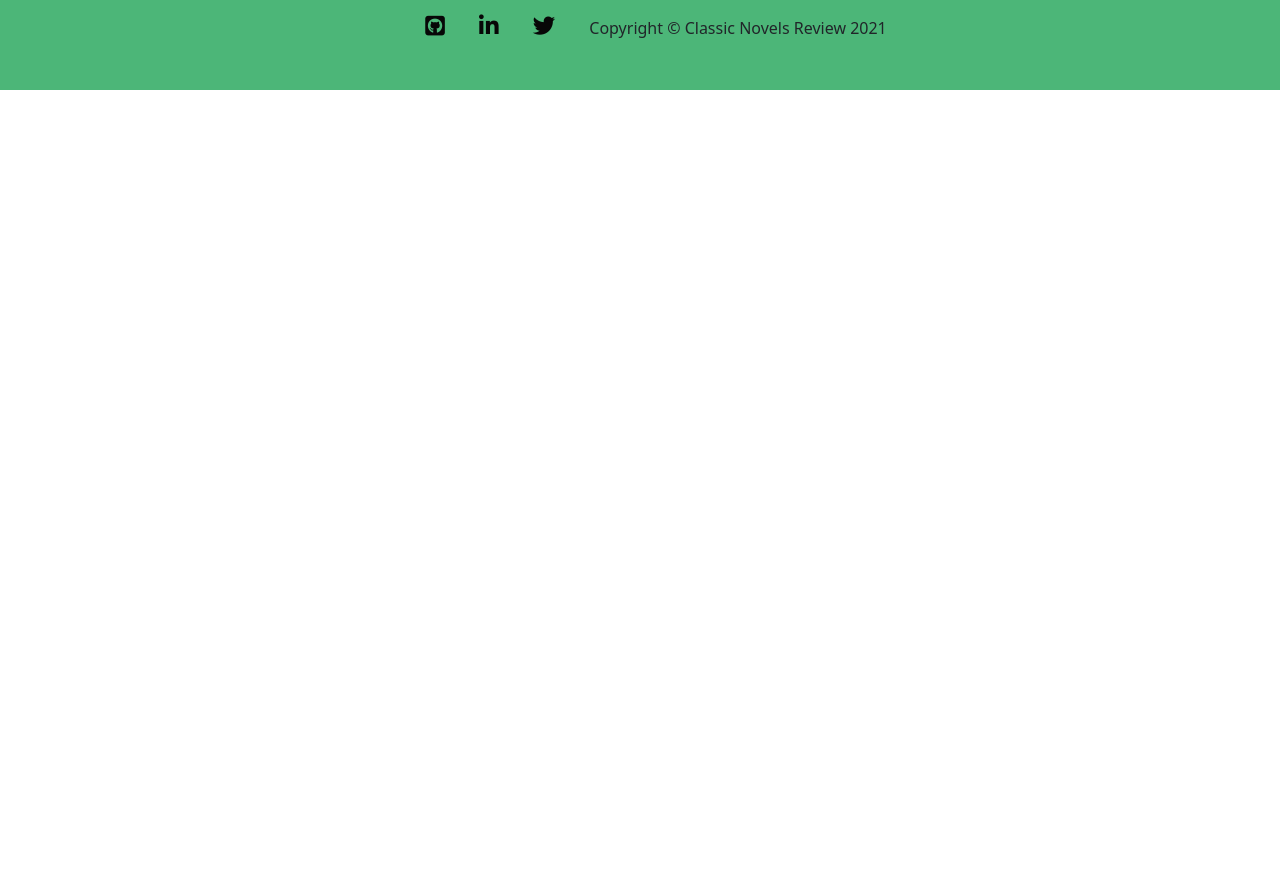
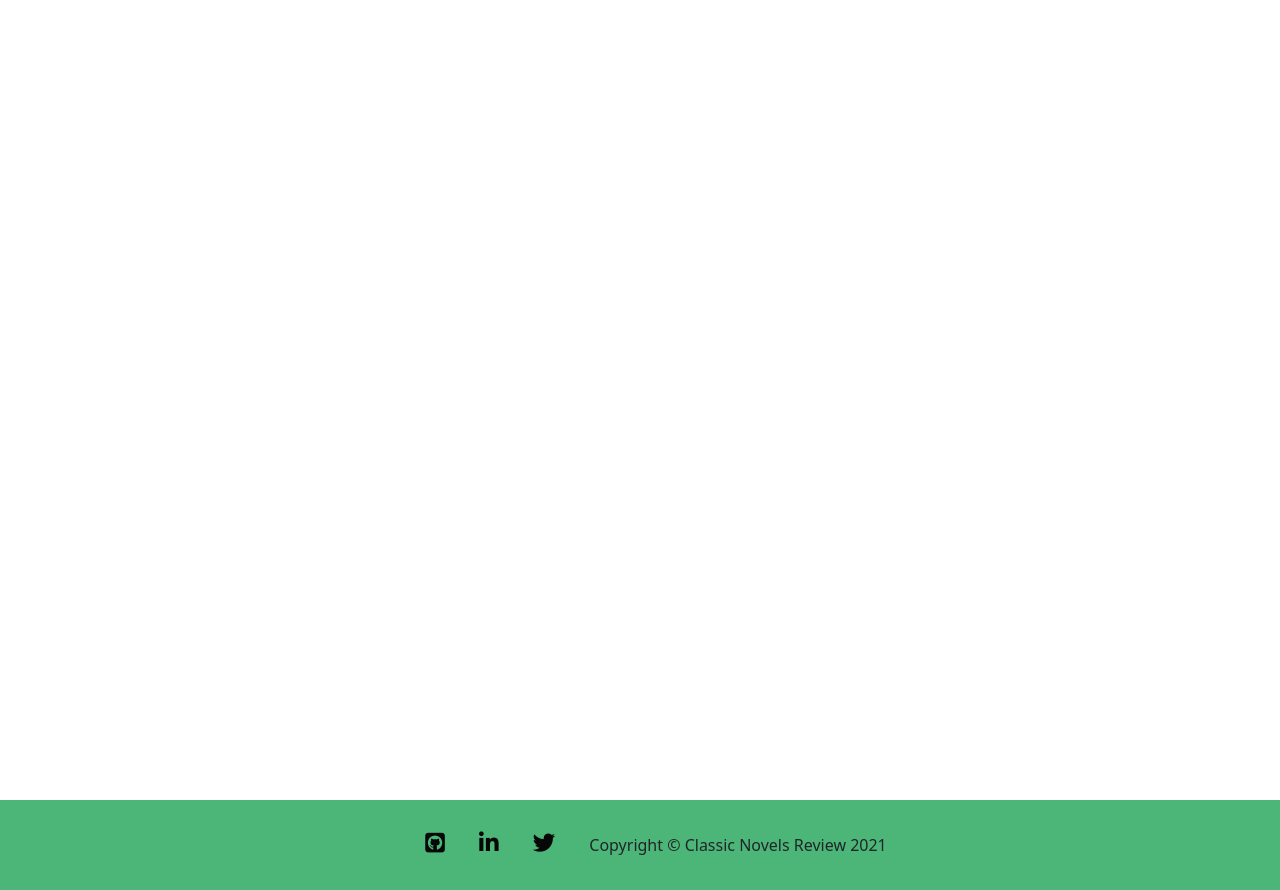
Before and after one commit to dennisdevio/milestone-project-3, a Flask app: page / in a window 1280 px wide. Shown: the part 80-970 px from the top of the page. Before the commit the page ends 170 px from the top, so only its background shows below. Run offline with Flask 2, Linux system fonts and the light colour scheme; data that the repository does not hold is empty; some libraries are stand-ins or nearby versions.

Commit message:
adjust footer to page bottom

```diff
--- a/static/css/style.css
+++ b/static/css/style.css
@@ -24,6 +24,12 @@ html {
 }
 
 
+/* MAIN CONTENT */
+
+main {
+    height: 100vmin;
+}
+
 /* FOOTER */
 
 ul {
@@ -32,6 +38,7 @@ ul {
 
 footer {
     height: 90px;
+    padding-top: 17px;
     background-color: rgba(23, 161, 80, 0.767);;
     text-align: center;
 }
```
